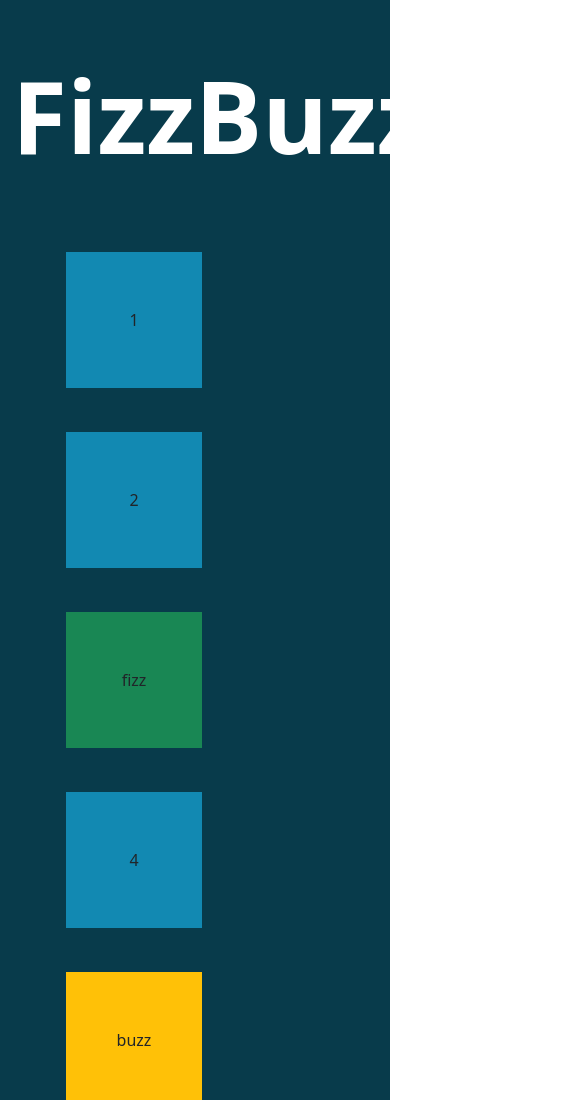
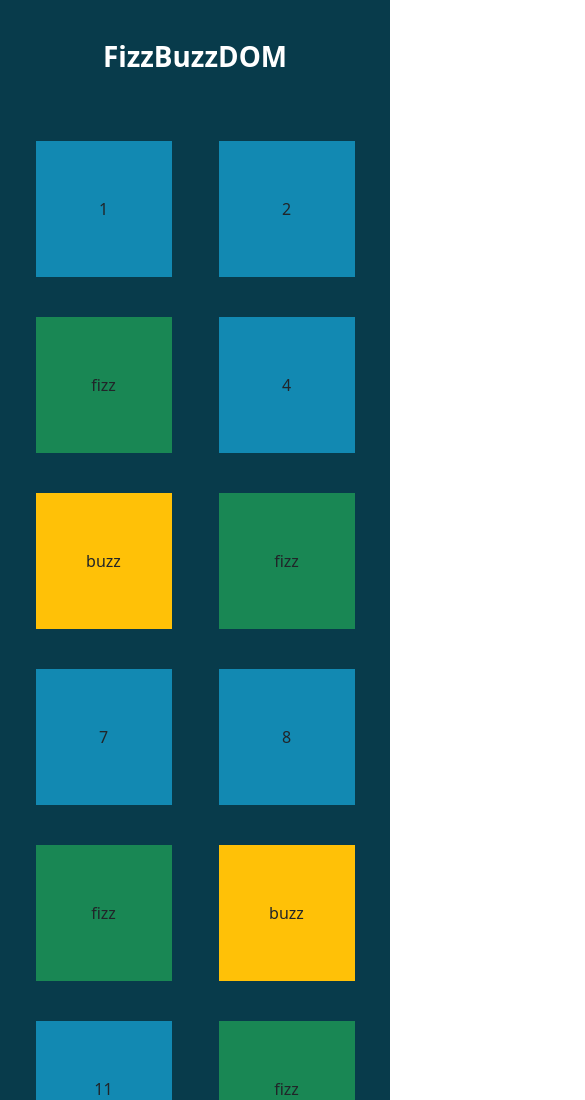
Before and after one commit to Luchito37/js-fizzbuzzdom, a plain HTML site: page index.html in a window 390 px wide. Shown: the top 1100 px of the page, 585 px wide, since content can reach past the window. Drawn offline with nearby package versions, Linux system fonts and the light colour scheme.

Commit message:
responsive

```diff
--- a/css/styles.css
+++ b/css/styles.css
@@ -5,7 +5,6 @@
 
 .title{
     text-align: center;
-    font-size: 100px;
     padding: 40px 0px;
     color: white;
 }
@@ -15,6 +14,8 @@
     flex-wrap: wrap;
     list-style-type: none;
     text-align: center;
+    justify-content: space-around;
+    padding: 0;
 }
 
 .result-list li{
@@ -24,5 +25,5 @@
     background-color: #1289b2;
     justify-content: center;
     align-items: center;
-    margin: 22px;
+    margin: 20px;
 }
--- a/index.html
+++ b/index.html
@@ -13,10 +13,10 @@
 <body>
     <section class="section-cube">
         <div class="container">
-            <div class="row">
+            <div class="row justify-content-center">
                 <div class="col">
                     <div class="title">
-                        <span><strong>FizzBuzzDOM</strong></span>
+                        <h1><strong>FizzBuzzDOM</strong></h1>
                     </div>
                 </div>
             </div>
```
